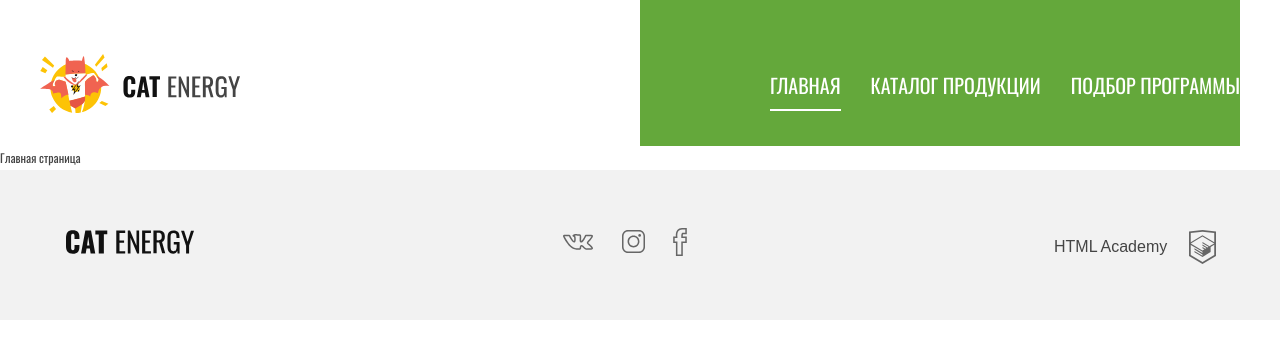
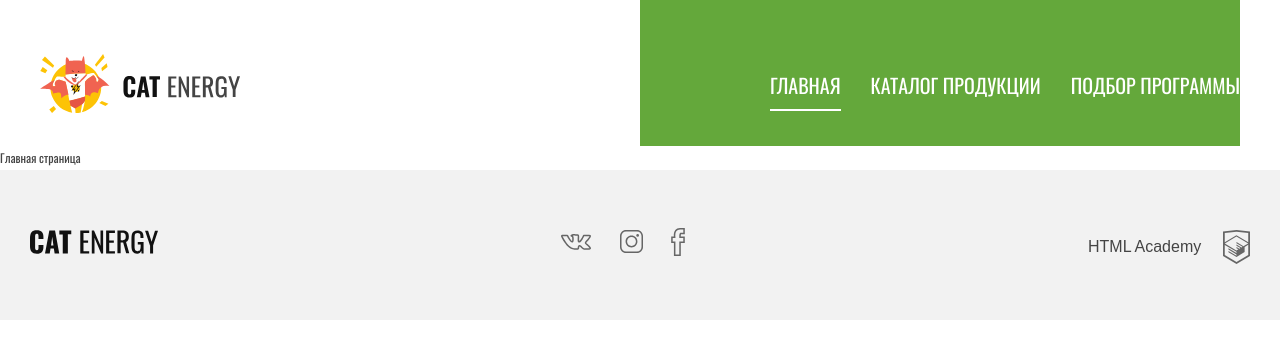
Before and after one commit to fadeyush/cat-energy, a React (Create React App) app: page /about in a window 1280 px wide. Shown: the top 358 px of the page. Built offline with nearby package versions, Linux system fonts and the light colour scheme.

Commit message:
стилизация footer для desktop

```diff
--- a/src/styles/footerLogo.scss
+++ b/src/styles/footerLogo.scss
@@ -37,4 +37,7 @@
 }
 
 @media (min-width: $desktop-width) {
+    .logo-footer__wrapper {
+        width: 128px;
+    }
 }
--- a/src/styles/footerMedia.scss
+++ b/src/styles/footerMedia.scss
@@ -75,6 +75,3 @@
         }
     }
 }
-
-@media (min-width: $desktop-width) {
-}
--- a/src/styles/pageFooter.scss
+++ b/src/styles/pageFooter.scss
@@ -68,4 +68,12 @@
 }
 
 @media (min-width: $desktop-width) {
+    .page-footer {
+        height: 150px;
+    }
+    .page-footer__wrapper {
+        width: 1220px;
+
+        padding: 60px 0 55px;
+    }
 }
```
